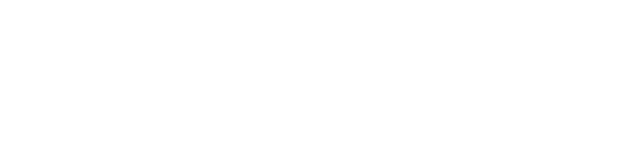
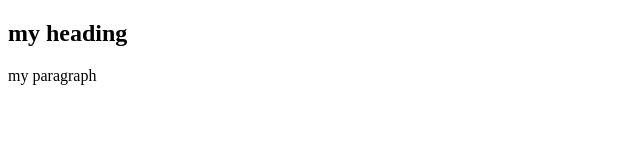
Before and after one commit to eburns000/wdd331, a plain HTML site: page index.html in a window 1280 px wide. Shown: the whole page, without its empty margins (0-640 px from the left). Drawn offline with Linux system fonts and the light colour scheme.

Commit message:
add heading and paragraph

```diff
--- a/index.html
+++ b/index.html
@@ -6,6 +6,8 @@
    <title>My Document</title>
 </head>
 <body>
+   <h2>my heading</h2>
+   <p>my paragraph</p>
 
 </body>
 </html>
```
